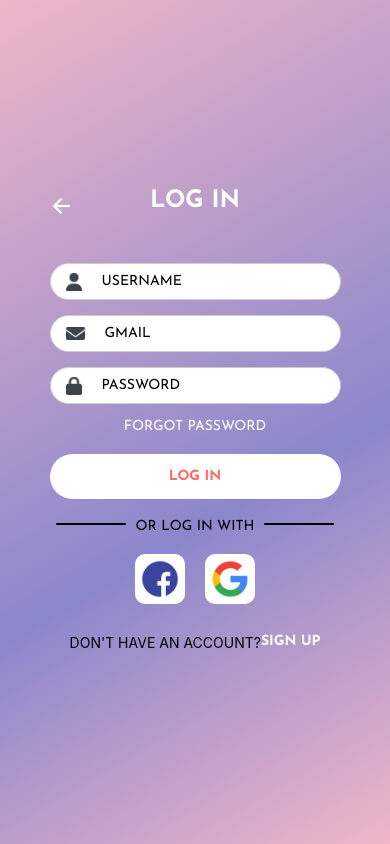
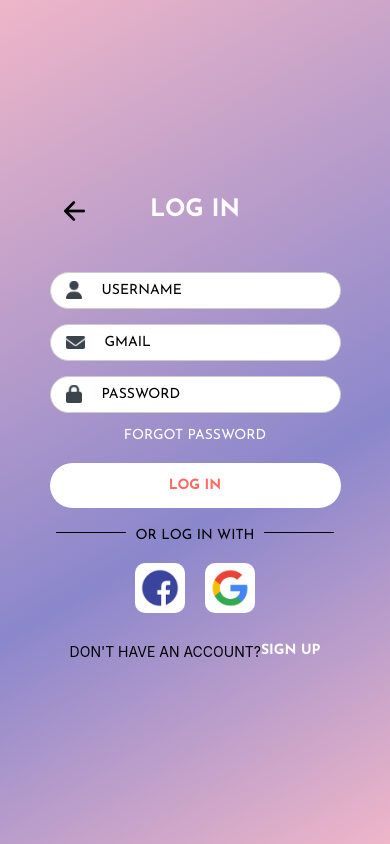
Before and after one commit to Napus-BackendDev/Mobile, a React Native app in the folder Frontend/: screen /Login in a window 390 px wide. Built offline with nearby package versions, Linux system fonts and the light colour scheme.

Commit message:
Enhance back button functionality and styling in Login and Signup screens

```diff
--- a/Frontend/src/screens/LoginScreen.js
+++ b/Frontend/src/screens/LoginScreen.js
@@ -5,6 +5,7 @@ import { Ionicons } from "@expo/vector-icons";
 import { useNavigation } from '@react-navigation/native';
 import { Alert } from 'react-native';
 import { useFonts } from 'expo-font';
+
 // import { GoogleSignin } from '@react-native-google-signin/google-signin';
 // import { LoginManager, AccessToken } from 'react-native-fbsdk-next';
 export default function LoginScreen() {
@@ -84,9 +85,10 @@ export default function LoginScreen() {
     end={{ x: 1, y: 1 }}
     style={styles.container}>
       <View style={styles.pageContainer}>
-        <TouchableOpacity style={styles.backButton} onPress={() => navigation.navigate('Home')}>
-          <Ionicons name="arrow-back" size={24} color={"white"} style={styles.backButton} />
+        <TouchableOpacity style={styles.backButton} onPress={() => navigation.navigate("Home")}>
+          <Ionicons name="arrow-back" size={30} color={"black"} style={styles.backButton} />
         </TouchableOpacity>
+
         <Text style={styles.logintitle}>LOG IN</Text>
 
         <View style={styles.inputContainer}>
@@ -156,8 +158,9 @@ const styles = StyleSheet.create({
     fontFamily: 'JosefinSans',
   },
   backButton: {
-    marginBottom: -15,
+    marginBottom: -20,
     alignSelf: 'flex-start',
+    padding: 5,
   },
   logintitle: {
     fontSize: 24,
--- a/Frontend/src/screens/SignupScreen.js
+++ b/Frontend/src/screens/SignupScreen.js
@@ -75,8 +75,8 @@ export default function SignupScreen() {
   return (
     <LinearGradient colors={['#FFF','#FFF']} style={styles.container}>
       <View style={styles.pageContainer}>
-        <TouchableOpacity style={styles.backButton}>
-        <Ionicons name="arrow-back" size={24} color={"black"} style={styles.backButton} />
+        <TouchableOpacity style={styles.backButton} onPress={() => navigation.navigate("Home")}>
+        <Ionicons name="arrow-back" size={30} color={"black"} style={styles.backButton} />
         </TouchableOpacity>
         <Text style={styles.signuptitle}>SIGN UP</Text>
 
@@ -146,8 +146,9 @@ const styles = StyleSheet.create({
     fontFamily: 'JosefinSans',
   },
   backButton: {
-    marginBottom: -15,
+    marginBottom: -20,
     alignSelf: 'flex-start',
+    padding: 5,
   },
   signuptitle: {
     fontSize: 24,
```
